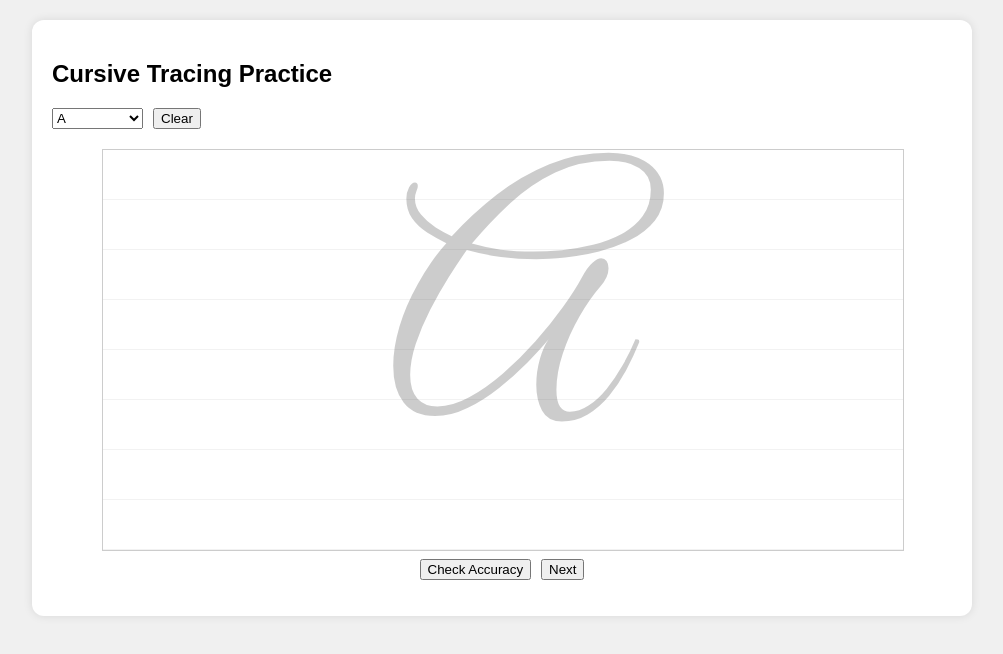
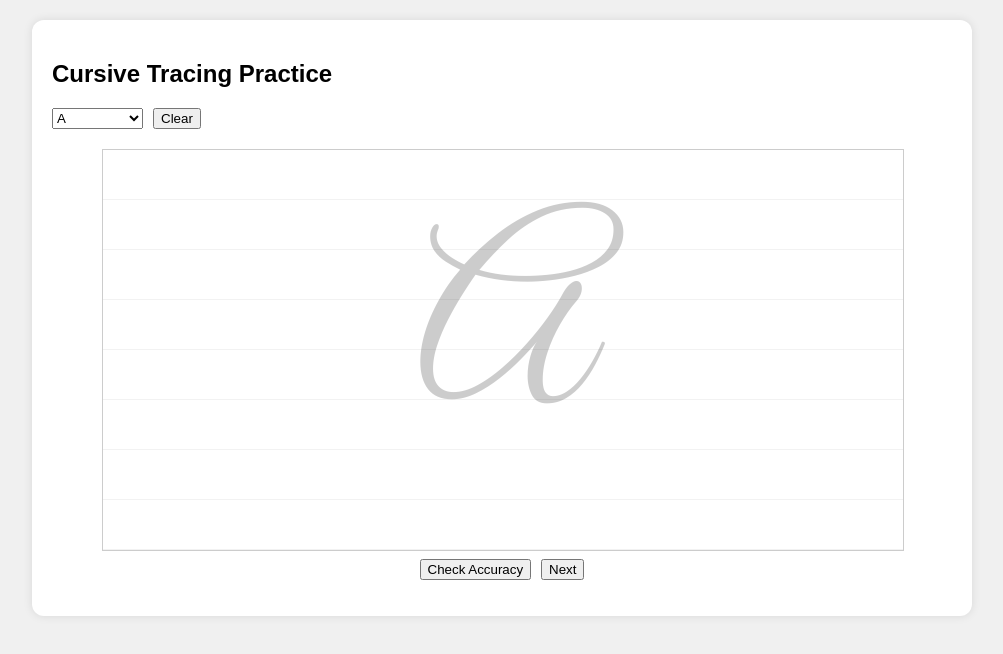
Before and after one commit to harshachv/cursive-tracing-app, a plain HTML site: page index.html in a window 1280 px wide. Shown: the whole page, without its empty margins (138-1141 px from the left). Drawn offline with Linux system fonts and the light colour scheme.

Commit message:
Update index.html

```diff
--- a/index.html
+++ b/index.html
@@ -2,7 +2,7 @@
 <html lang="en">
 <head>
   <meta charset="UTF-8" />
-  <meta name="viewport" content="width=device-width, initial-scale=1.0" />
+  <meta name="viewport" content="width=device-width, initial-scale=1.0"/>
   <title>Cursive Tracing App</title>
   <link href="https://fonts.googleapis.com/css2?family=Great+Vibes&display=swap" rel="stylesheet">
   <style>
@@ -127,7 +127,7 @@
     function resizeBackgroundFont(text) {
       const container = document.getElementById('canvas-container');
       const canvasHeight = container.offsetHeight;
-      let fontSize = canvasHeight * 0.8;
+      let fontSize = canvasHeight * 0.6;  // reduced from 0.8 to 0.6
       backgroundDiv.style.fontSize = `${fontSize}px`;
     }
 
```
